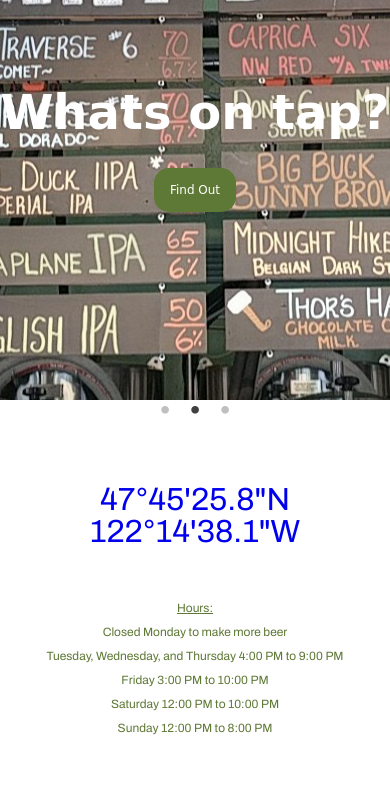
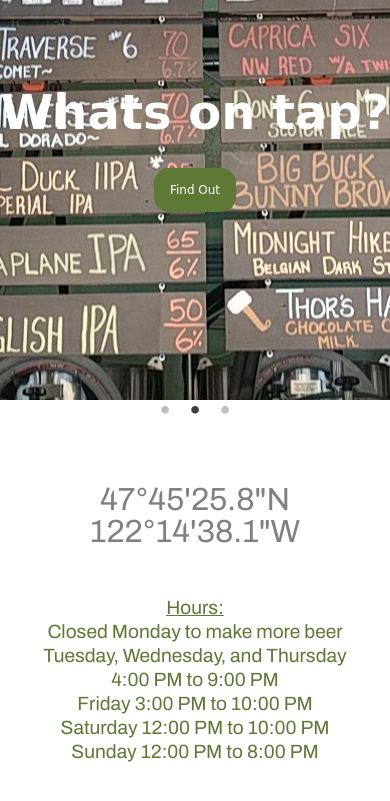
Before and after one commit to mattlawiscool/cairnbrewing, a plain HTML site: page index.html in a window 390 px wide. Shown: the top 801 px of the page. Drawn offline with nearby package versions, Linux system fonts and the light colour scheme; a web font is replaced by a local one.

Commit message:
fix
Fixes made

```diff
--- a/resources/css/style.css
+++ b/resources/css/style.css
@@ -5,9 +5,13 @@ body {
     font-family: 'Archivo', sans-serif;
 }
 
-a:active {
+a:link {
     color: #808080;
     text-decoration: none;
+}
+
+a:hover {
+    text-decoration: underline;
 }
 
 a:visited {
@@ -162,6 +166,11 @@ a {
     .button {
         text-align: center;
     }
+
+    p {
+        font-weight: bold;
+        font-size: 1.2rem;
+    }
 }
 
 @media only screen and (max-width: 780px) {
```
Also changed, not shown: resources/img/favicon-96x96.png (added).
